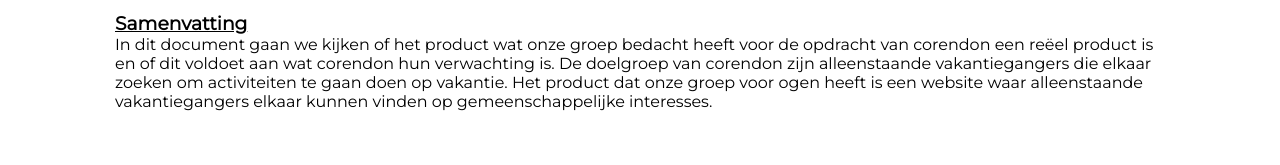
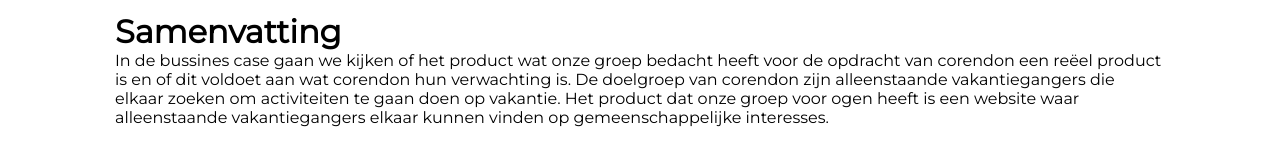
Before and after one commit to DeBeer12/FYS, a plain HTML site: page app/samenvatting.html in a window 1280 px wide. Shown: the part 153-318 px from the top of the page. Drawn offline with nearby package versions, Linux system fonts and the light colour scheme.

Commit message:
aanpassingen bussines case

```diff
--- a/app/samenvatting.html
+++ b/app/samenvatting.html
@@ -49,9 +49,9 @@
     </nav>
 
     <div class="samenvatting content-wrapper">
-        <h3><u>Samenvatting</u></h3>
-        <p>In dit document gaan we kijken of het product wat onze groep bedacht heeft voor de opdracht van corendon een reëel product is en of dit voldoet aan wat corendon hun verwachting is. De doelgroep van corendon zijn alleenstaande vakantiegangers die
-            elkaar zoeken om activiteiten te gaan doen op vakantie. Het product dat onze groep voor ogen heeft is een website waar alleenstaande vakantiegangers elkaar kunnen vinden op gemeenschappelijke interesses.</p>
+        <h1>Samenvatting</h1>
+        <p>In de bussines case gaan we kijken of het product wat onze groep bedacht heeft voor de opdracht van corendon een reëel product is en of dit voldoet aan wat corendon hun verwachting is. De doelgroep van corendon zijn alleenstaande vakantiegangers die
+        elkaar zoeken om activiteiten te gaan doen op vakantie. Het product dat onze groep voor ogen heeft is een website waar alleenstaande vakantiegangers elkaar kunnen vinden op gemeenschappelijke interesses.</p>
     </div>
 </body>
 
```
Also changed, not shown: app/aanleiding.html (+6 -6 lines), app/aanpak.html (+1 -1 lines), app/verwachte_resultaten.html (+1 -1 lines).
